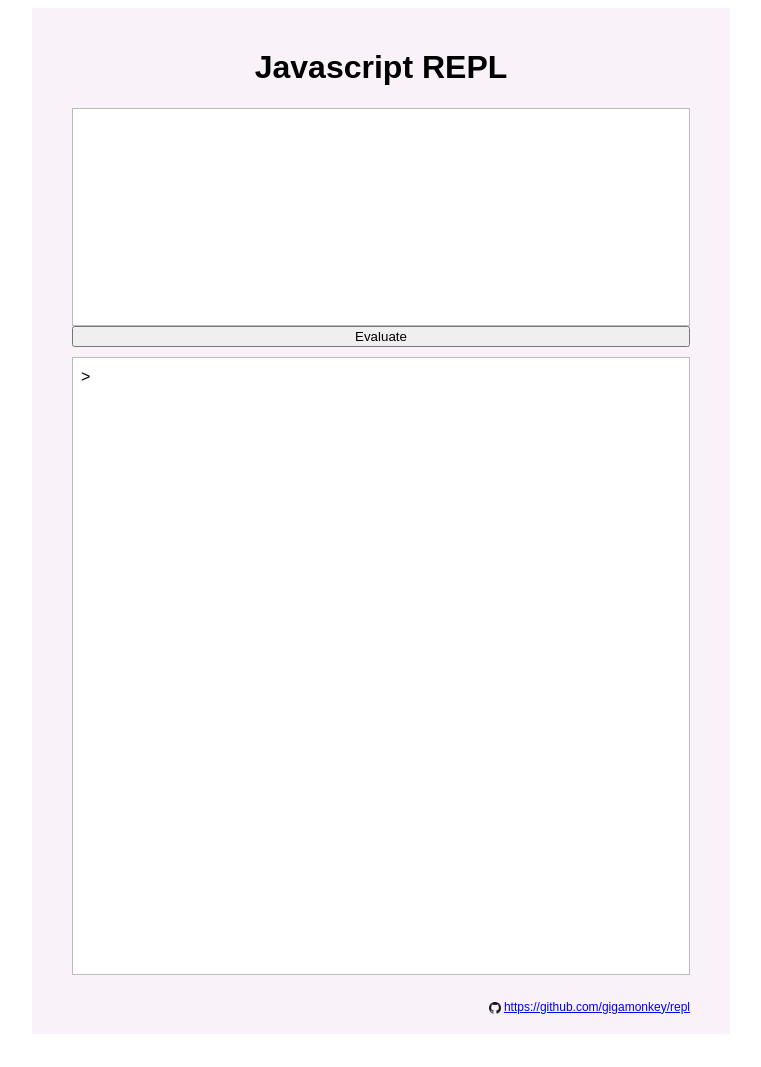
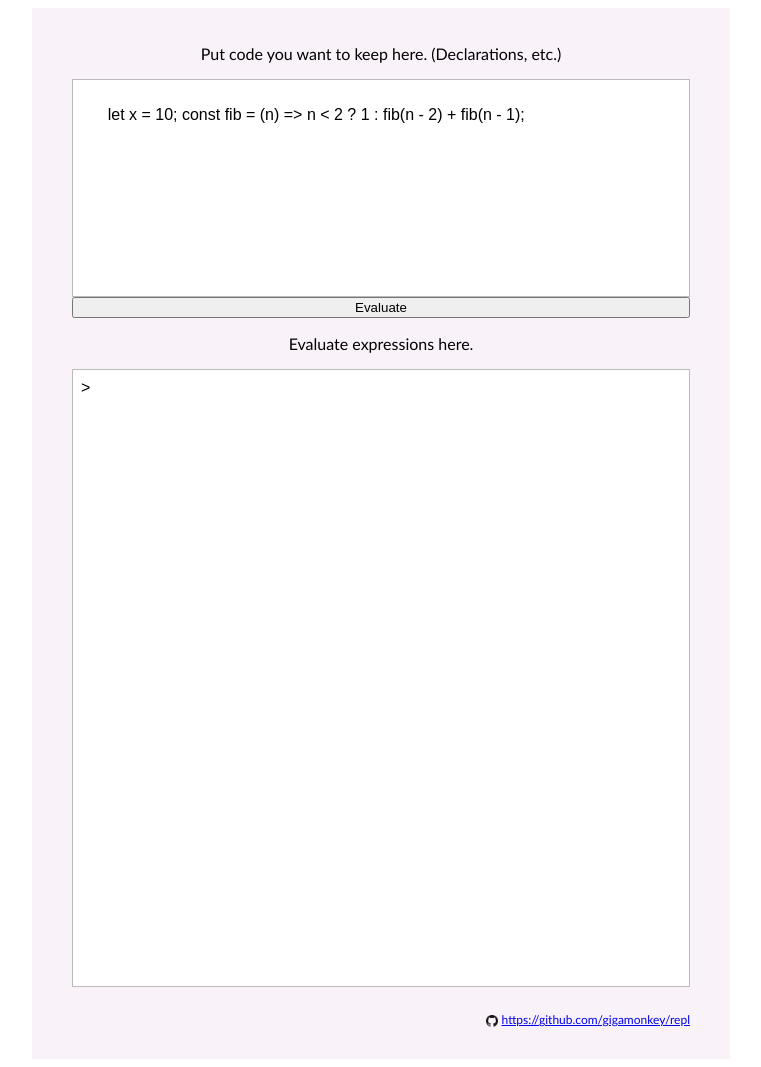
Before and after one commit to gigamonkey/repl, a website: page index.html in a window 1280 px wide. Shown: the whole page, without its empty margins (259-1020 px from the left). Before the commit the page ends 1042 px from the top, so only its background shows below. Drawn offline with Linux system fonts and the light colour scheme; files that its build step writes are made by us from their sources; a web font is replaced by a local one.

Commit message:
UI tweaks.

```diff
--- a/index.html
+++ b/index.html
@@ -9,21 +9,22 @@
 </head>
 <body>
   <div id="container">
-    <h1>Javascript REPL</h1>
-    <div id="input" tabindex="1" contenteditable="true"></div>
+    <p>Put code you want to keep here. (Declarations, etc.)</p>
+    <div id="input" tabindex="1" contenteditable="true">
+      let x = 10; const fib = (n) =&gt; n &lt; 2 ? 1 : fib(n - 2) + fib(n - 1);
+    </div>
     <div>
       <button id="submit">Evaluate</button>
     </div>
+    <p>Evaluate expressions here.</p>
     <div id="repl" tabindex="0" autofocus="">
       <div>
         <span id="prompt">&gt;&nbsp;</span><span id="cursor" contenteditable="true"></span>
       </div>
     </div>
     <div id="minibuffer"></div>
-    <div class="codeLink">
-      <a href="https://github.com/gigamonkey/repl"><img src="GitHub-Mark-32px.png" width="12" height="12" alt=
-      "GitHub"></a> <a href="https://github.com/gigamonkey/repl">https://github.com/gigamonkey/repl</a>
-    </div>
+    <p class="codeLink"><a href="https://github.com/gigamonkey/repl"><img src="GitHub-Mark-32px.png" width="12" height=
+    "12" alt="GitHub"></a> <a href="https://github.com/gigamonkey/repl">https://github.com/gigamonkey/repl</a></p>
   </div>
 </body>
 </html>
--- a/style.css
+++ b/style.css
@@ -6,6 +6,10 @@
 body {
     font-family: "source-code-pro", sans-serif;
     text-align: center;
+}
+
+p {
+    font-family: "Gill Sans", sans-serif;
 }
 
 #container {
@@ -27,11 +31,20 @@ body {
 #input {
     width: 600px;
     height: 200px;
+    white-space: pre;
 }
 
 #repl {
     width: 600px;
     height: 600px;
+}
+
+#repl div {
+    padding-top: 1px;
+}
+
+#repl div.error {
+    color: red;
 }
 
 #submit {
@@ -44,25 +57,17 @@ body {
     padding: 6px;
 }
 
-#repl div {
-    padding-top: 2px;
-}
-
-#repl div.error {
-    color: red;
-}
-
 *[contenteditable="true"] {
     outline: unset;
 }
 
-div.codeLink {
+.codeLink {
     text-align: right;
     font-size: 12px;
     margin-top: 1em;
 }
 
-div.codeLink * {
+.codeLink * {
     vertical-align: middle;
 }
 
```
